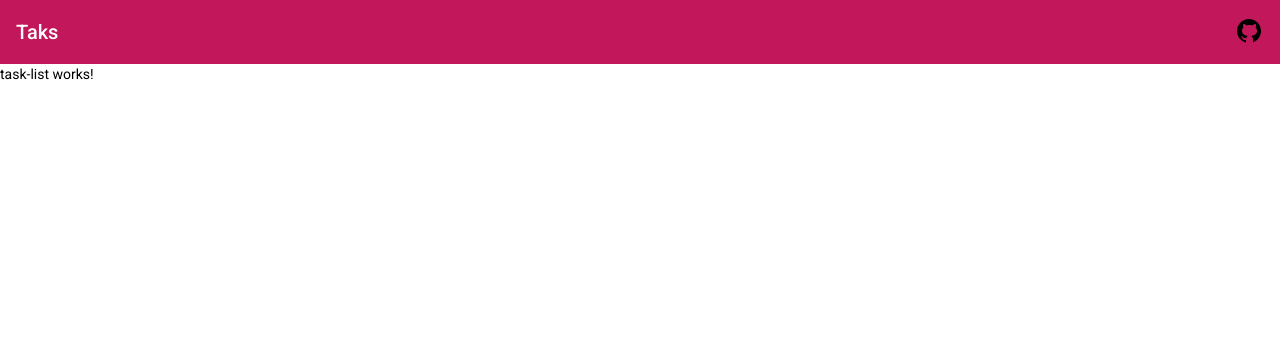
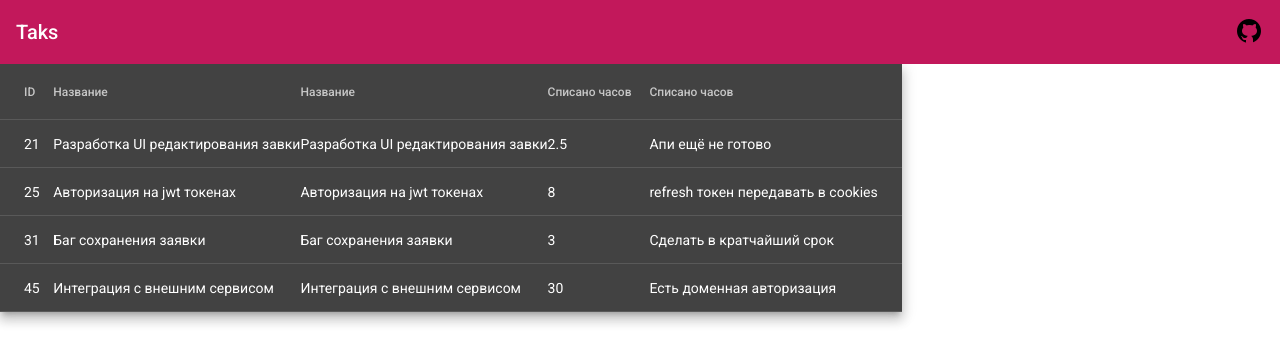
Before and after one commit to mosdotlab/mat-table-editable, an Angular app: page / in a window 1280 px wide. Shown: the top 364 px of the page. Built offline with nearby package versions, Linux system fonts and the light colour scheme; no server answers.

Commit message:
Add task table

```diff
--- /dev/null
+++ b/src/api/task-list.json
@@ -0,0 +1,30 @@
+[
+	{
+		"id": 21,
+		"name": "Разработка UI редактирования завки",
+		"status": 2,
+		"comment": "Апи ещё не готово",
+		"spentTime": 2.5
+	},
+	{
+		"id": 25,
+		"name": "Авторизация на jwt токенах",
+		"status": "1",
+		"comment": "refresh токен передавать в cookies",
+		"spentTime": 8
+	},
+	{
+		"id": 31,
+		"name": "Баг сохранения заявки",
+		"status": 2,
+		"comment": "Сделать в кратчайший срок",
+		"spentTime": 3
+	},
+	{
+		"id": 45,
+		"name": "Интеграция с внешним сервисом",
+		"status": 3,
+		"comment": "Есть доменная авторизация",
+		"spentTime": 30
+	}
+]
--- a/src/app/components/task-list/task-list.component.html
+++ b/src/app/components/task-list/task-list.component.html
@@ -1 +1,68 @@
-<p>task-list works!</p>
+<div class="table-container">
+  <table
+    mat-table
+    *ngIf="dataSource.data?.length"
+    [dataSource]="dataSource"
+    matSort
+    class="mat-elevation-z8"
+  >
+    <ng-container matColumnDef="id">
+      <th mat-header-cell *matHeaderCellDef mat-sort-header>ID</th>
+      <td appCell mat-cell *matCellDef="let element; let i = index" [tabIndex]="i === 0 ? 0 : -1">
+        {{ element.id }}
+      </td>
+    </ng-container>
+
+    <ng-container matColumnDef="name">
+      <th mat-header-cell *matHeaderCellDef mat-sort-header>Название</th>
+      <td appCell mat-cell *matCellDef="let element; let i = index" [tabIndex]="i === 0 ? 0 : -1">
+        {{ element.name }}
+      </td>
+    </ng-container>
+
+    <ng-container matColumnDef="status">
+      <th mat-header-cell *matHeaderCellDef mat-sort-header>Название</th>
+      <td
+        appCell
+        mat-cell
+        editable
+        editMode="false"
+        *matCellDef="let element; let i = index"
+        [tabIndex]="i === 0 ? 0 : -1"
+      >
+        {{ element.name }}
+      </td>
+    </ng-container>
+
+    <ng-container matColumnDef="spentTime">
+      <th mat-header-cell *matHeaderCellDef mat-sort-header>Списано часов</th>
+      <td
+        appCell
+        mat-cell
+        editable
+        editMode="false"
+        *matCellDef="let element; let i = index"
+        [tabIndex]="i === 0 ? 0 : -1"
+      >
+        {{ element.spentTime }}
+      </td>
+    </ng-container>
+
+    <ng-container matColumnDef="comment">
+      <th mat-header-cell *matHeaderCellDef mat-sort-header>Списано часов</th>
+      <td
+        appCell
+        mat-cell
+        editable
+        editMode="false"
+        *matCellDef="let element; let i = index"
+        [tabIndex]="i === 0 ? 0 : -1"
+      >
+        {{ element.comment }}
+      </td>
+    </ng-container>
+
+    <tr mat-header-row *matHeaderRowDef="displayedColumns"></tr>
+    <tr mat-row *matRowDef="let row; columns: displayedColumns"></tr>
+  </table>
+</div>
--- a/src/app/components/task-list/task-list.component.ts
+++ b/src/app/components/task-list/task-list.component.ts
@@ -1,4 +1,9 @@
-import { Component, OnInit } from '@angular/core';
+import { Component, OnInit, ViewChild } from '@angular/core';
+import { MatSort } from '@angular/material/sort';
+import { MatTableDataSource } from '@angular/material/table';
+import { Router } from '@angular/router';
+import { ITask } from 'src/app/models/task.models';
+import { ApiService } from 'src/app/services/api.service';
 
 @Component({
 	selector: 'app-task-list',
@@ -6,10 +11,38 @@ import { Component, OnInit } from '@angular/core';
 	styleUrls: ['./task-list.component.scss']
 })
 export class TaskListComponent implements OnInit {
+	public sort: MatSort;
 
-	constructor() { }
-
-	ngOnInit(): void {
+	@ViewChild(MatSort) set matSort(ms: MatSort) {
+		this.sort = ms;
+		this.dataSource.sort = this.sort;
 	}
 
+	public displayedColumns = [
+		'id',
+		'name',
+		'status',
+		'spentTime',
+		'comment'
+	];
+
+	public dataSource = new MatTableDataSource();
+	public message: string;
+	public elements: ITask[];
+	private tasks: ITask[];
+
+	constructor(
+		public _router: Router,
+		private _api: ApiService
+	) { }
+
+	ngOnInit() {
+		this._api.get().subscribe(
+			data => {
+				if (data?.length === 0)
+					return;
+				this.tasks = data;
+				this.dataSource.data = this.tasks;
+			});
+	}
 }
--- /dev/null
+++ b/src/app/services/api.service.ts
@@ -0,0 +1,18 @@
+import { Injectable } from '@angular/core';
+import { HttpClient } from '@angular/common/http';
+import { Observable } from 'rxjs';
+import { ITask } from '../models/task.models';
+
+@Injectable({
+	providedIn: 'root'
+})
+export class ApiService {
+
+	constructor(private _http: HttpClient) { }
+
+	public get(): Observable<ITask[]> {
+		const url = 'api/task-list.json';
+		return this._http.get<ITask[]>(url);
+	  }
+
+}
```
Also changed, not shown: src/app/components/cell-select/cell-select.component.ts (+7 -6 lines), src/app/models/task.models.ts (+8 -23 lines), 1 other file (tests, documents, lock files or other folders).
